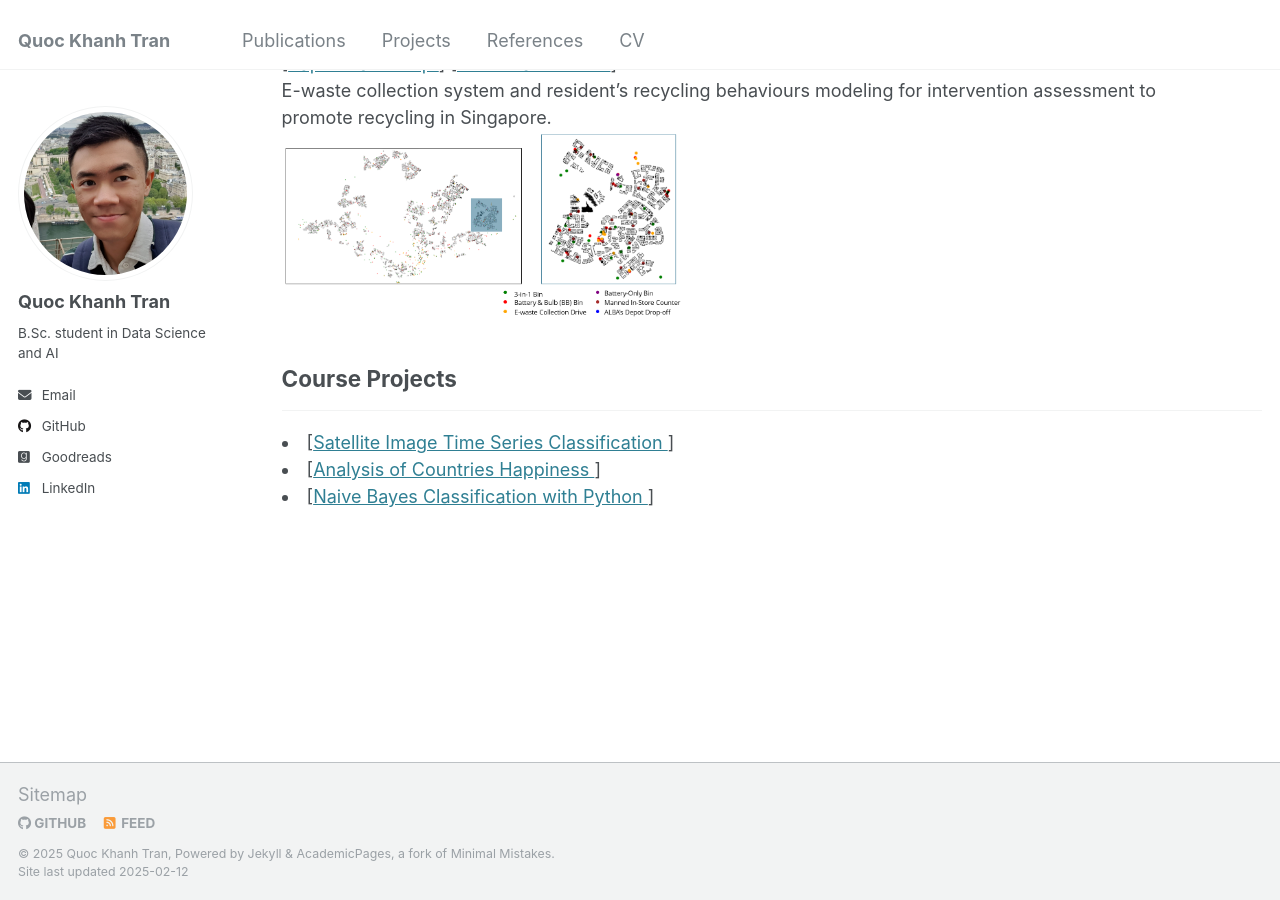
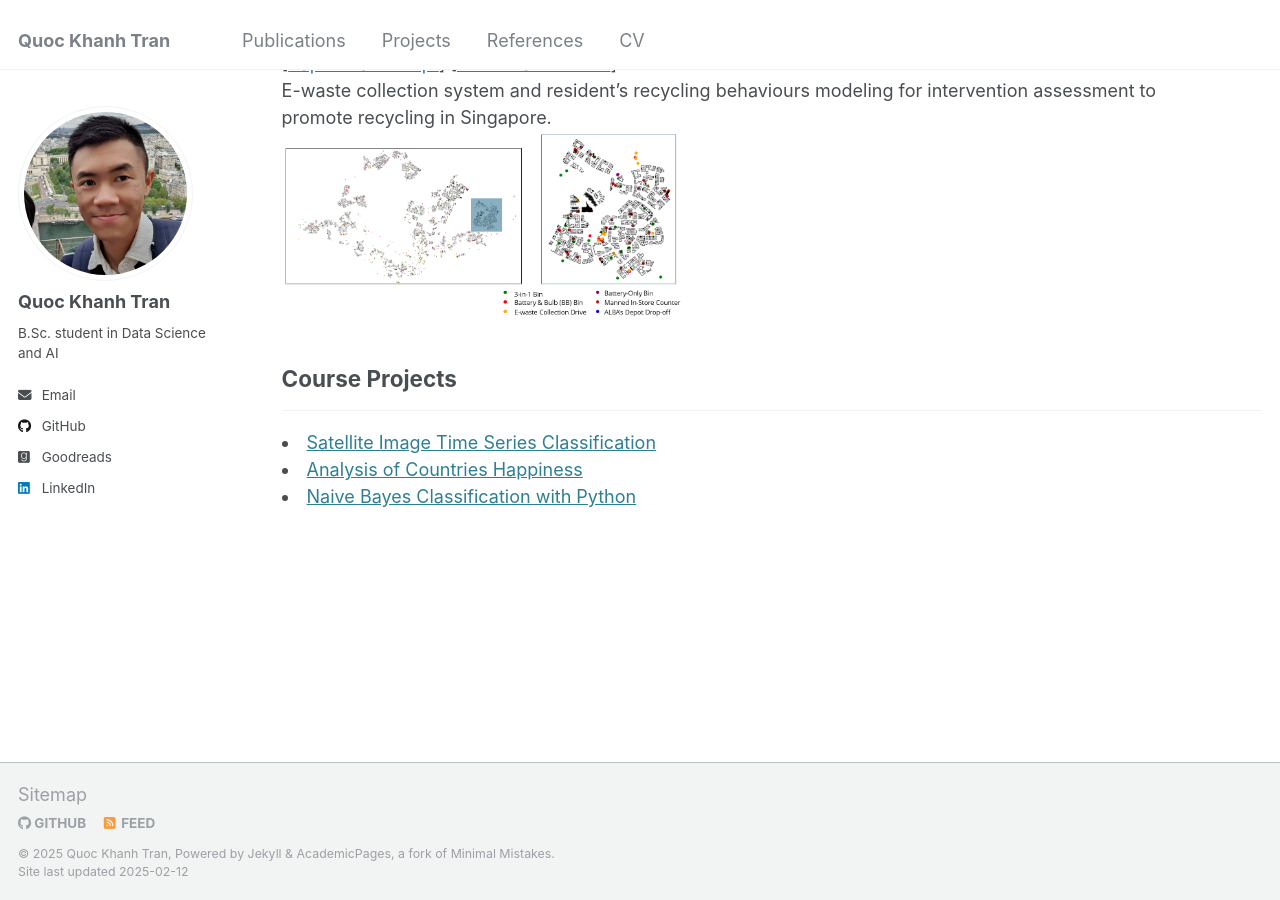
Before and after one commit to khanhtrq/khanhtrq.github.io, a Jekyll site: the page built from _pages/projects.html, in a window 1280 px wide and 900 px high, scrolled down 712 px. Built offline with Jekyll 4.4.1, drawn with Linux system fonts in a browser that asks for light colours.

```diff
--- a/_pages/projects.html
+++ b/_pages/projects.html
@@ -26,7 +26,7 @@ author_profile: true
       {% include archive-single.html %}
     {% else %}
       <!-- Display course projects -->
-      <li>[<a href="{{post.url}}">{{post.title}} </a>] </li>
+      <li><a href="{{post.url}}">{{post.title}} </a></li>
       <!-- <p>{{post.url}}</p> -->
     {% endif %}
   {% endfor %}
```
